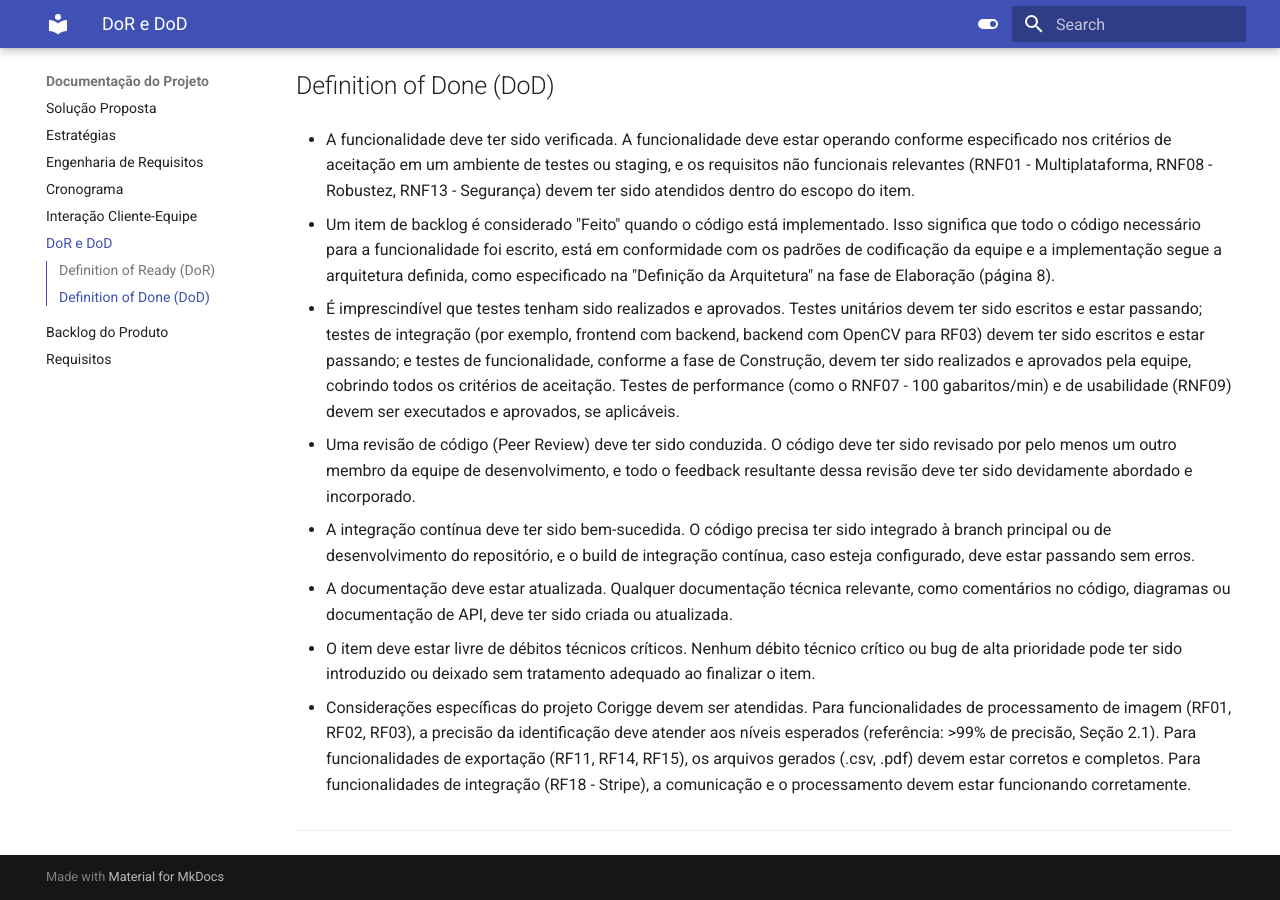
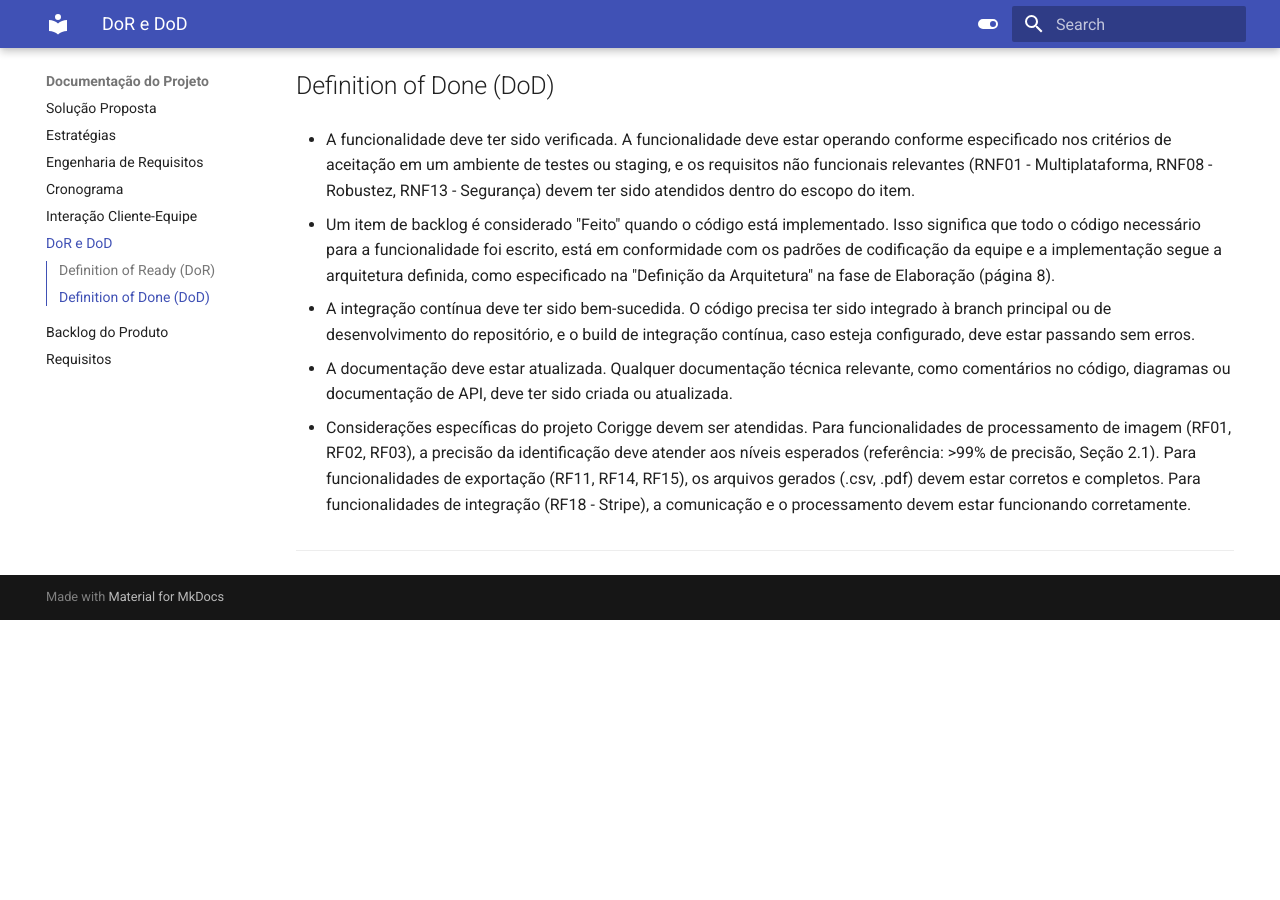
Before and after one commit to mdsreq-fga-unb/2025.1-T01-CORIGGE, an MkDocs documentation site: the page built from docs/DoR_DoD.md, in a window 1280 px wide and 900 px high, scrolled down 827 px. Built offline with MkDocs 1.6.1 and Material for MkDocs 9.7.7, drawn with Linux system fonts in a browser that asks for light colours; after the commit the page ends 1447 px from its top, so only the background shows below that.

Commit message:
Docs: att.

```diff
--- a/docs/DoR_DoD.md
+++ b/docs/DoR_DoD.md
@@ -24,16 +24,9 @@
 
 - Um item de backlog é considerado "Feito" quando o código está implementado. Isso significa que todo o código necessário para a funcionalidade foi escrito, está em conformidade com os padrões de codificação da equipe e a implementação segue a arquitetura definida, como especificado na "Definição da Arquitetura" na fase de Elaboração (página 8).
 
-- É imprescindível que testes tenham sido realizados e aprovados. Testes unitários devem ter sido escritos e estar passando; testes de integração (por exemplo, frontend com backend, backend com OpenCV para RF03) devem ter sido escritos e estar passando; e testes de funcionalidade, conforme a fase de Construção, devem ter sido realizados e aprovados pela equipe, cobrindo todos os critérios de aceitação. Testes de performance (como o RNF07 - 100 gabaritos/min) e de usabilidade (RNF09) devem ser executados e aprovados, se aplicáveis.
-
-- Uma revisão de código (Peer Review) deve ter sido conduzida. O código deve ter sido revisado por pelo menos um outro membro da equipe de desenvolvimento, e todo o feedback resultante dessa revisão deve ter sido devidamente abordado e incorporado.
-
 - A integração contínua deve ter sido bem-sucedida. O código precisa ter sido integrado à branch principal ou de desenvolvimento do repositório, e o build de integração contínua, caso esteja configurado, deve estar passando sem erros.
 
-
 - A documentação deve estar atualizada. Qualquer documentação técnica relevante, como comentários no código, diagramas ou documentação de API, deve ter sido criada ou atualizada.
-
-- O item deve estar livre de débitos técnicos críticos. Nenhum débito técnico crítico ou bug de alta prioridade pode ter sido introduzido ou deixado sem tratamento adequado ao finalizar o item.
 
 - Considerações específicas do projeto Corigge devem ser atendidas. Para funcionalidades de processamento de imagem (RF01, RF02, RF03), a precisão da identificação deve atender aos níveis esperados (referência: >99% de precisão, Seção 2.1). Para funcionalidades de exportação (RF11, RF14, RF15), os arquivos gerados (.csv, .pdf) devem estar corretos e completos. Para funcionalidades de integração (RF18 - Stripe), a comunicação e o processamento devem estar funcionando corretamente.
 
```
